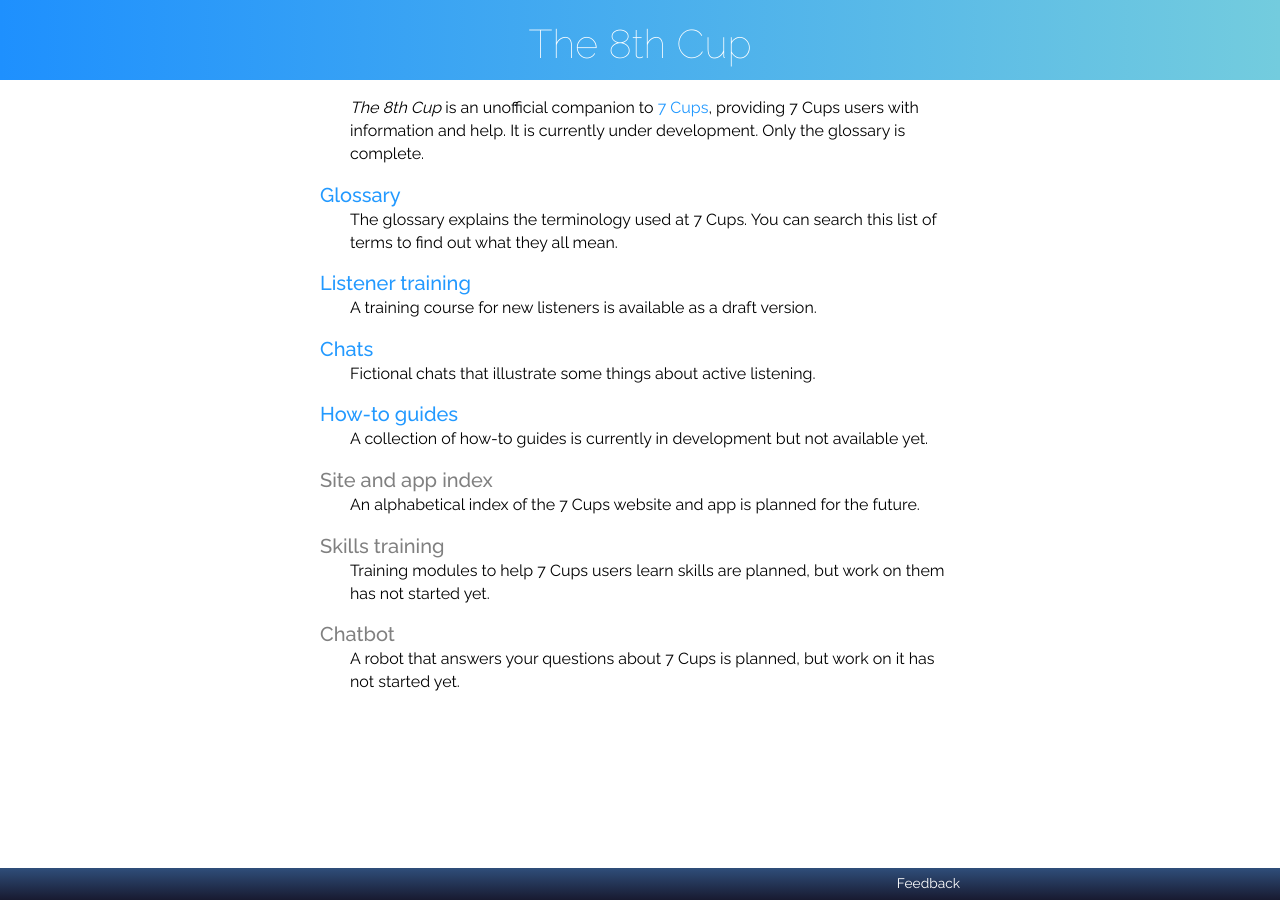
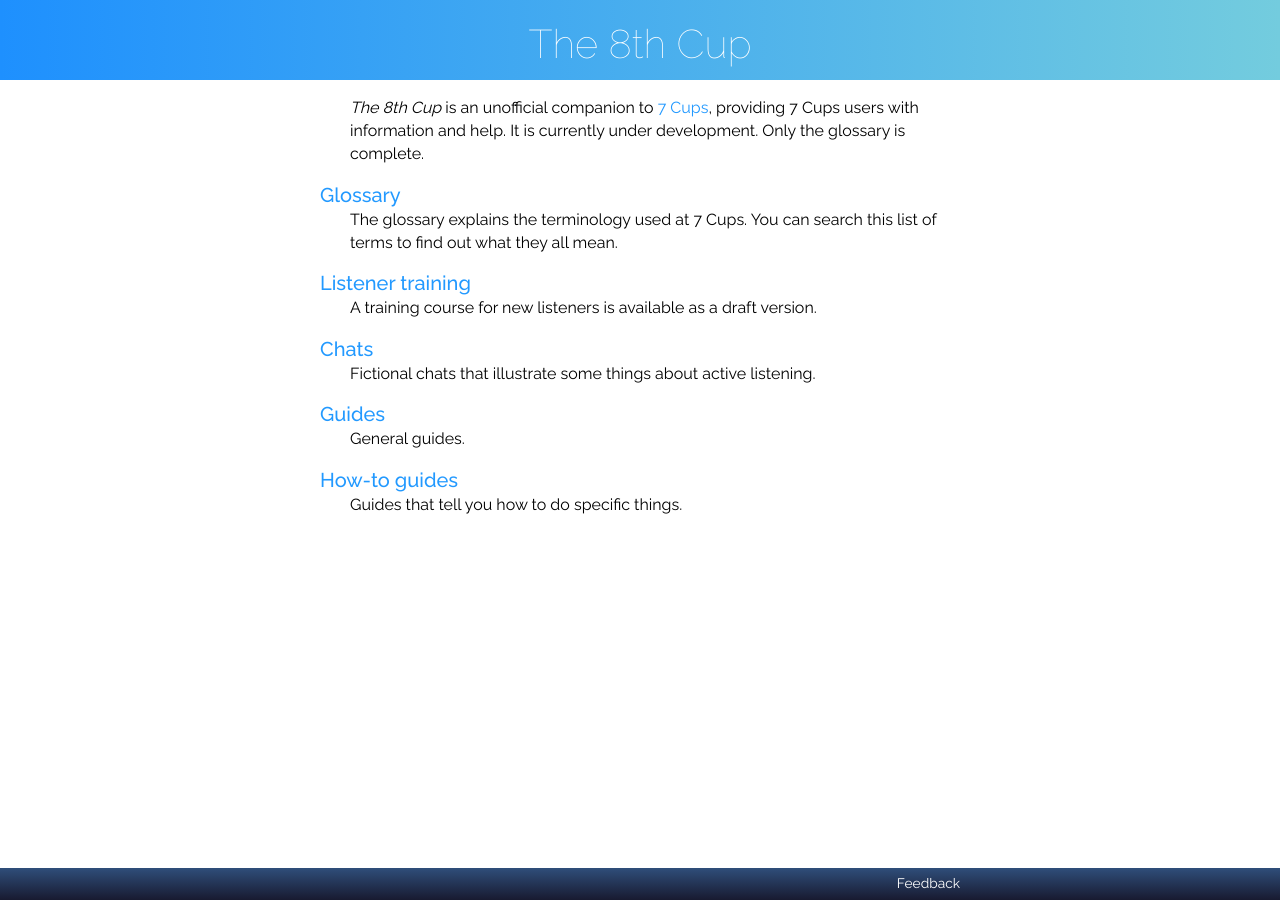
Before and after one commit to RarelyCharlie/rarelycharlie.github.io, a Jekyll site: the page built from index.md, in a window 1280 px wide. Built offline with Jekyll 4.4.1, drawn with Linux system fonts in a browser that asks for light colours.

Commit message:
add guides

```diff
--- a/index.md
+++ b/index.md
@@ -21,8 +21,13 @@ A training course for new listeners is available as a draft version.
 ## [Chats](/chat/ 'Go to the index of chats')
 Fictional chats that illustrate some things about active listening.
 
-## [How-to guides](/howto/ 'Go to the index of guides')
-A collection of how-to guides is currently in development but not available yet.
+## [Guides](/guide/ 'Go to the index of general guides')
+General guides.
+
+## [How-to guides](/howto/ 'Go to the index of how-to guides')
+Guides that tell you how to do specific things.
+
+{% comment %}
 
 ## Site and app index
 An alphabetical index of the 7 Cups website and app is planned for the future.
@@ -32,3 +37,5 @@ Training modules to help 7 Cups users learn skills are planned, but work on them
 
 ## Chatbot
 A robot that answers your questions about 7 Cups is planned, but work on it has not started yet.
+
+{% endcomment %}
```
